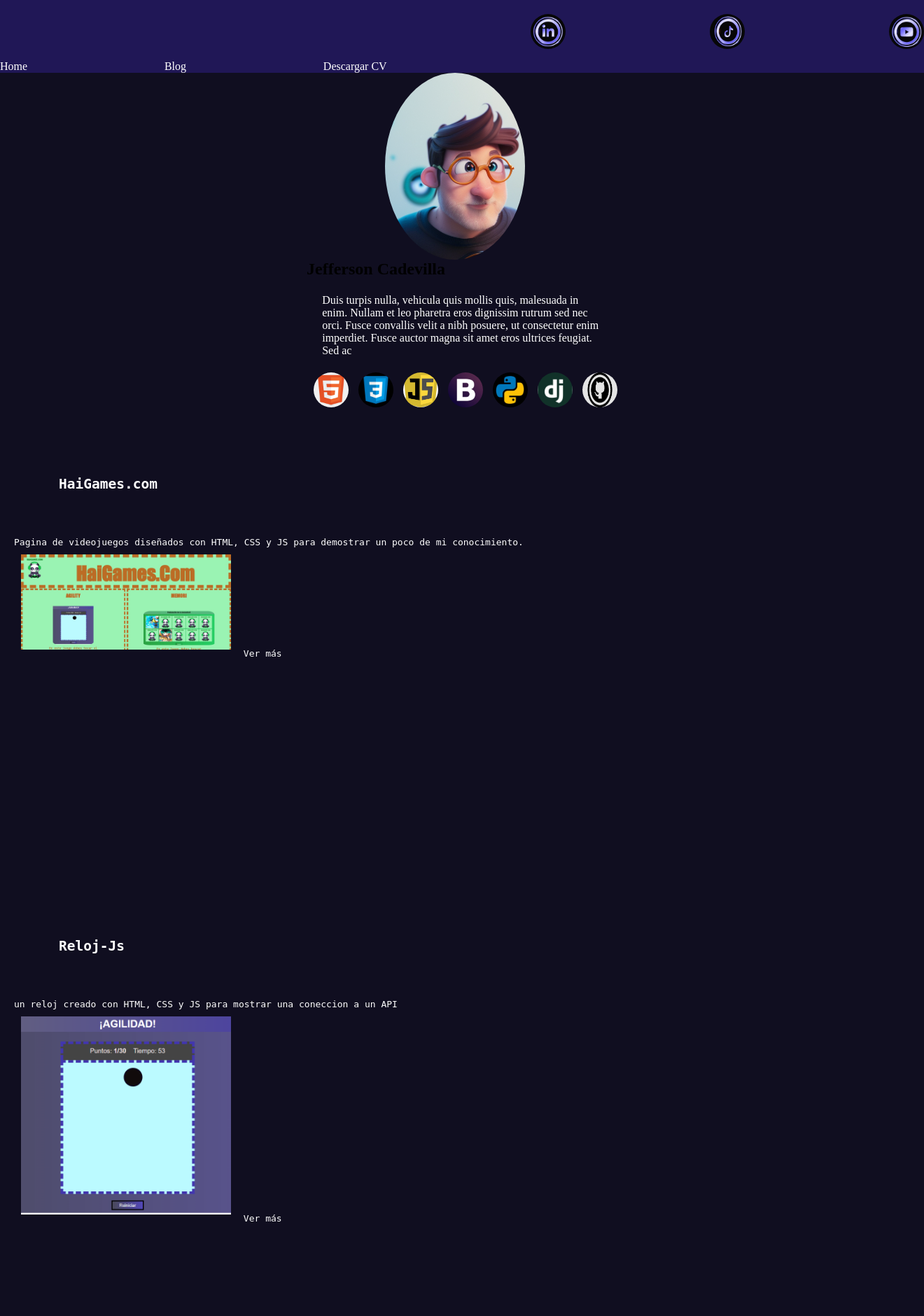
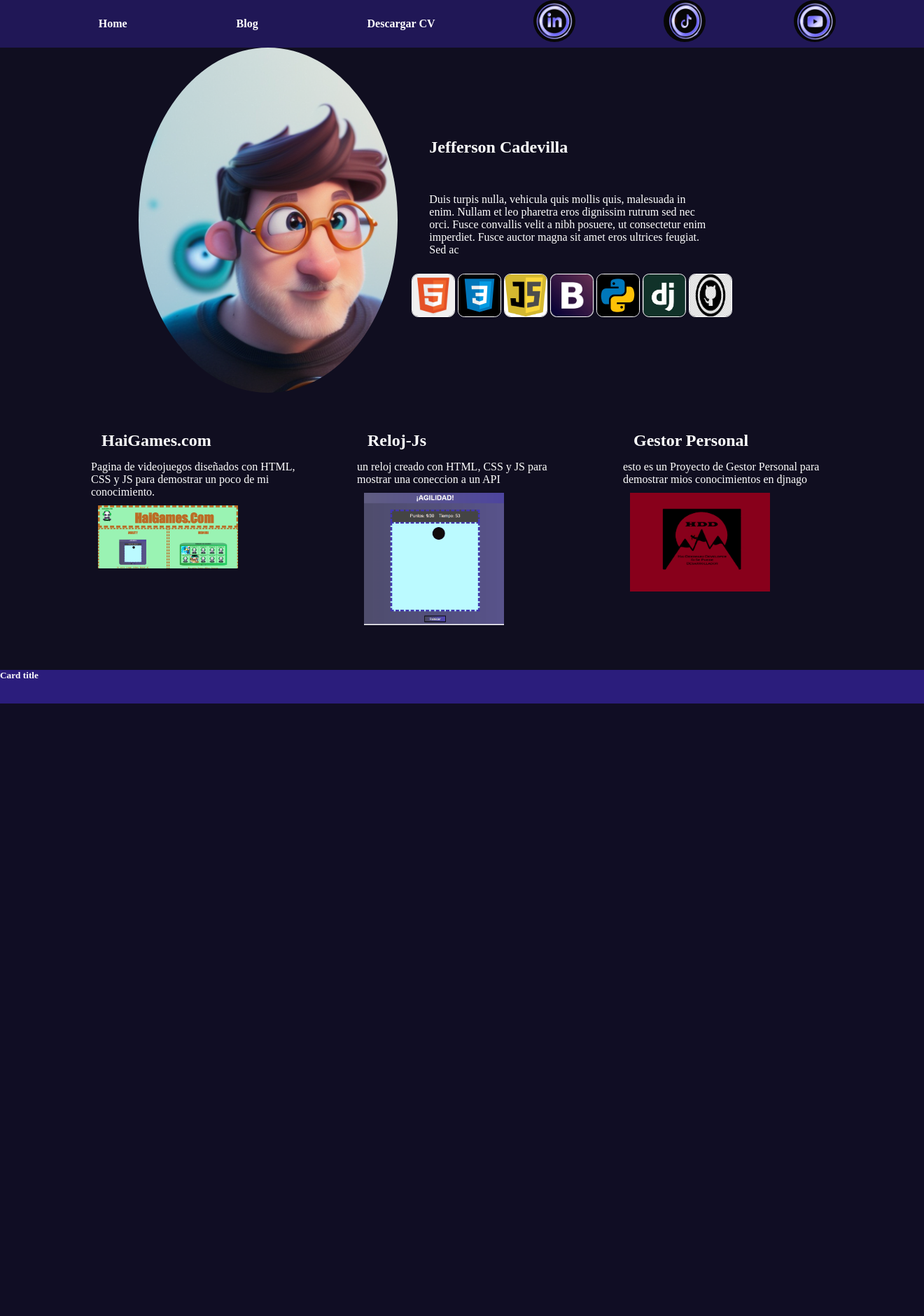
Before and after one commit to HaiDekimasu/portafolio_jeff, a Django app: page / in a window 1320 px wide. Shown: the top 1880 px of the page at 70% size. After the commit the page ends 1005 px from the top, so only its background shows below. Run offline with Django 4.2, Linux system fonts and the light colour scheme; data comes from the database, SQL or seed files in the repository.

Commit message:
modificacion css 05

```diff
--- a/Templates/Principal.html
+++ b/Templates/Principal.html
@@ -4,12 +4,12 @@
 <html>
     <body>
         {% block content %}
-        <div class="contenedor">
             {% for presentacion in presentaciones %}
+                <div class="containerpresent">
                     <div class="Present"  >
                         <img src="{{ presentacion.image.url }}" class="imgP"/>
                         <div class="text-container">
-                        <h2 class="parrafo01">{{ presentacion.title }}</h2>
+                            <h2 class="title01">{{ presentacion.title }}</h2>
                             <p class="title01">{{ presentacion.description }}</p>
                             <div class="">
                                 <img src="{% static "img/html5 - tabtag.jpg" %}"class="redesS">
@@ -22,14 +22,15 @@
                             </div>
                         </div>
                     </div>
+                </div>
 
             {% endfor %}
+        <div class="containerproyect">
             {% for projecto in projectos %}
             <div class="proyect"  >
                 <h2 class="title01">{{ projecto.title }}</h2>
                 <p class="parrafo01">{{ projecto.description }}</p>
-                    <img src="{{ projecto.image.url }}" class="img01"/>
-                    <a href="{{ projecto.url }}" class="link01">Ver más</a>
+                <a href="{{ projecto.url }}" class="link01"><img src="{{ projecto.image.url }}" class="img01"/></a>
             </div>
             {% endfor %}
         </div>
--- a/Templates/layout/base.html
+++ b/Templates/layout/base.html
@@ -7,7 +7,7 @@
         <title>{% block title %}Portafolio{% endblock title %}</title>
         <meta name="description" content="">
         <meta name="viewport" content="width=device-width, initial-scale=1">
-            <link rel="stylesheet" href="{% static "styles/estilo.css"%}">
+        <link rel="stylesheet" href="{% static "styles/estilos.css" %}">
     </head>
     <body>
         <nav>
--- a/Templates/layout/partials/navbar.html
+++ b/Templates/layout/partials/navbar.html
@@ -1,17 +1,15 @@
 {% load static %}
-<nav class="navbar">
 <div class="containernav">
     <a class="link2" href="/">Home</a>
     <a class="link2" href="{% url 'vblog'  %}">Blog</a>
     <a class="link2" href="{% url 'vblog'  %}">Descargar CV</a>
     <a href="#" >
-            <img src="{% static "img/linkeding01.png" %}" class="redesS">
+        <img src="{% static "img/linkeding01.png" %}" class="link3">
     </a>
     <a href="#" >
-            <img src="{% static "img/tiktok01.png" %}" class="redesS">
+        <img src="{% static "img/tiktok01.png" %}" class="link3">
     </a>
     <a href="#" >
-            <img src="{% static "img/youtube01.png" %}" class="redesS">
+        <img src="{% static "img/youtube01.png" %}" class="link3">
     </a>
 </div>
-</nav>
--- a/static/styles/estilo.css
+++ /dev/null
@@ -1,105 +0,0 @@
-*{
-    margin: 0;
-    padding: 0;
-    list-style: none;
-}
-
-/*Código CSS variiables de color*/
-:root{
-    --color-primary: white ;
-    --color-secondary:  #452cd44d ;
-    --color-body: rgba(3, 0, 20, 0.945);
-    --fonts-main: #0006FA;
-    }
-body{
-    background-color: rgba(3, 0, 20, 0.945);
-}
-
-a{
-    text-decoration: none;
-    color: white;
-    padding-top: 20px;
-}
-a:hover{
-    color: #2d16b4cb ;
-}
-.proyect img{
-    width: 300px;
-    padding: 10px;
-}
-/*contenedor de barra nde navegacion*/
-.containernav{
-    display: flex;
-    justify-content: space-between;
-    width: 100%;
-    height: max-content;
-    background-color: #452cd44d;
-}
-.link2{
-    margin-top: 5%;
-}
-/*proyectos en principal*/
-
-.contenedor {
-    display: flex;
-    width: 100%;
-    justify-content: center;
-    gap: 10px;
-    flex-wrap: wrap;
-}
-.proyect {
-    width:100%;
-    height: 80vh;
-    justify-content: space-evenly;
-    margin-bottom: 10px;
-    box-sizing: border-box;
-    padding: 20px;
-    font-family: monospace;
-    color: white;
-}
-.Present {
-    width: 100%;
-    height: max-content;
-    display: flex;
-    flex-direction: column;
-    justify-content: center;
-    align-items: center;
-
-}
-
-.imgP {
-    max-width: 200px;
-    margin-right: 20px;
-}
-
-.title01{
-    width: 400px;
-    padding: 5%;
-    color: white;
-}
-
-footer{
-    width: 100%;
-    height: 3rem;
-    background-color: #452cd44d ;
-    position: relative;
-    margin-top: 10px;
-
-}
-.containerfooter {
-    text-align: right;
-}
-.footercard{
-    color: white;
-}
-.redesS {
-    width: 50px;
-    height: 50px;
-    margin-left: 10px;
-    border-radius: 50%;
-}
-.imgP{
-    width: 40%;
-    height: 60%;
-    border-radius: 100%;
-}
--- /dev/null
+++ b/static/styles/estilos.css
@@ -0,0 +1,143 @@
+*{
+    margin: 0;
+    padding: 0;
+    list-style: none;
+}
+/*colores base___________________________________________________________________________________________*/
+
+:root{
+    --color-primary: white ;
+    --color-secondary:  #452cd44d ;
+    --color-body: rgba(3, 0, 20, 0.945);
+    --fonts-main: #0006FA;
+    }
+
+/* base general__________________________________________________________________________________________*/
+body{
+    background-color: rgba(3, 0, 20, 0.945);
+}
+
+a{
+    text-decoration: none;
+    color: white;
+}
+
+/* barra de navegacion_________________________________________________________*/
+
+.containernav{
+    display: flex;
+    justify-content: space-evenly;
+    width: 100%;
+    height:68px;
+    background-color: #452cd44d;
+}
+.link2{
+    display: flex;
+    align-items: center;
+    justify-content: center;
+    padding: 15px;
+    font-weight: bold;
+}
+.link2:hover{
+    background: solid;
+    background-color: black;
+    color: #2d16b4cb ;
+    border:solid white;
+    border-radius: 15%;
+    border-width: 1px;
+}
+.link3{
+    width: 60px;
+    height: 60px;
+    border-radius: 50%;
+}
+.link3:hover{
+    border:solid white;
+    border-radius: 15%;
+    border-width: 1px;
+}
+
+
+/* presentacion ________________________________________________________________*/
+.containerpresent{
+    width: 100%;
+    height: auto;
+    align-items: center;
+    display: flex;
+    justify-content: center;
+}
+
+.Present{
+    width: 70%;
+    height: -webkit-fill-available;
+    display: flex;
+    justify-content: center;
+    align-items: center;
+
+}
+
+.imgP{
+    width: 40%;
+    height: 50%;
+    border-radius: 50%;
+}
+
+.title01{
+    width: 400px;
+    padding: 5%;
+    color: white;
+}
+.text-container {
+    flex: 1;
+    padding: 20px;
+    display: flex;
+    flex-direction: column;
+    justify-content: center;
+    align-items: flex-start;
+}
+.redesS {
+    width: 60px;
+    height: 60px;
+    border:solid white;
+    border-radius: 15%;
+    border-width: 1px;
+}
+/* proyectos______________________________________________________________________________*/
+
+.containerproyect{
+    width: 100%;
+    display: flex;
+    flex-direction: row;
+    justify-content: center;
+
+}
+.proyect{
+    width:300px;
+    padding: 40px;
+    color: white;
+}
+
+.img01{
+    width: 200px;
+    padding: 10px;
+}
+
+.link01{
+    list-style: none;
+}
+
+/* footer_________________________________________________________________________________________*/
+footer{
+    width: 100%;
+    height: 3rem;
+    background-color: #452cd44d ;
+    position: relative;
+    margin-top: 10px;
+
+}
+.containerfooter {
+    text-align: right;
+}
+.footercard{
+    color: white;
+}
```
Lines whose indentation alone changed are shown as unchanged.
